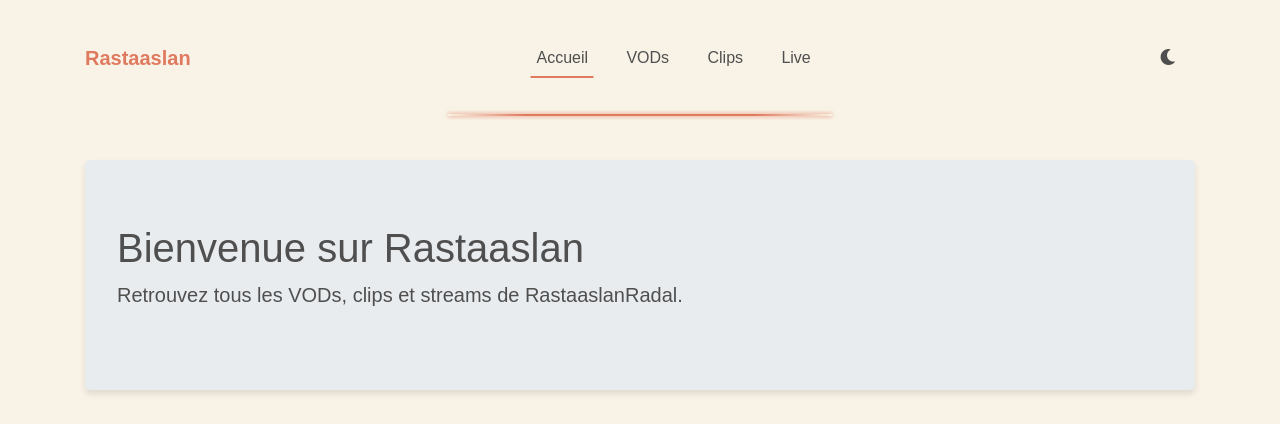
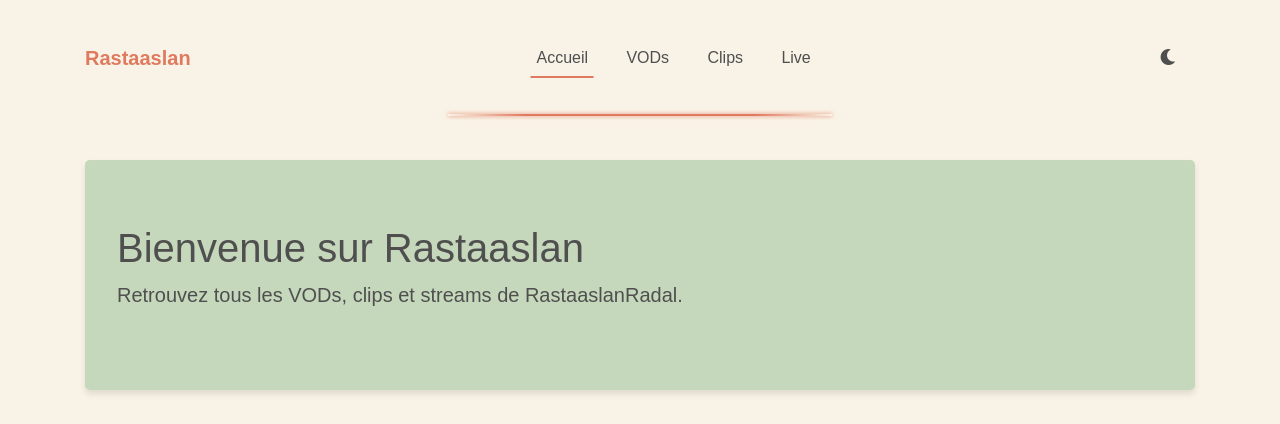
Before and after one commit to Rastaaslan/site_rastaaslan_django, a Django app: page / in a window 1280 px wide. Shown: the top 424 px of the page. Run offline with Django 5.2, Linux system fonts and the light colour scheme; data comes from the database, SQL or seed files in the repository; some libraries are stand-ins or nearby versions.

```diff
--- a/rastaaslan_app/static/css/styles.css
+++ b/rastaaslan_app/static/css/styles.css
@@ -83,8 +83,7 @@ body {
     width: 100%;
     height: 100%;
     z-index: -999;
-    background-color: #f00;
-    /* background-color: var(--bg-primary); */
+    background-color: var(--bg-primary);
     transition: background-color var(--transition-speed) var(--transition-timing);
 }
 
@@ -846,7 +845,7 @@ img {
 
     /* Ajout des styles pour le jumbotron */
     .jumbotron {
-        background-color: var(--vert-pastel);
+        background-color: var(--vert-pastel) !important;
         border-radius: 8px;
         padding: 2rem;
         margin-bottom: 2rem;
```
